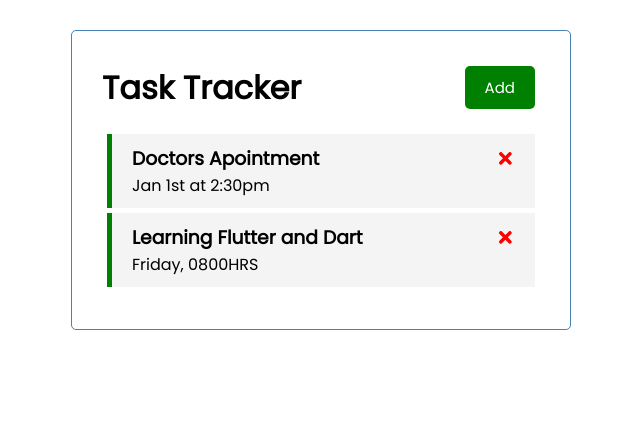
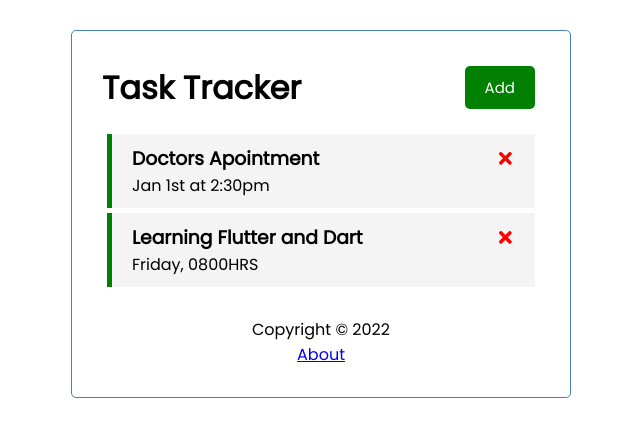
Before and after one commit to SteveOwago/Task-Tracker, a React (Create React App) app: page / in a window 1280 px wide. Shown: the top 436 px of the page, without its empty margins (319-959 px from the left). Built offline with nearby package versions, Linux system fonts and the light colour scheme; data requests are answered from the project's data file.

Commit message:
Adding footer

```diff
--- a/package.json
+++ b/package.json
@@ -10,6 +10,7 @@
     "react": "^17.0.2",
     "react-dom": "^17.0.2",
     "react-icons": "^4.3.1",
+    "react-router-dom": "^6.2.1",
     "react-scripts": "^3.0.1",
     "web-vitals": "^2.1.2"
   },
--- a/src/App.js
+++ b/src/App.js
@@ -3,6 +3,8 @@
 import Header from './components/Header'
 import Tasks from './components/Tasks';
 import AddTask from './components/AddTask';
+import Footer from './components/Footer';
+import About from './components/About';
 
 
 function App() {
@@ -87,6 +89,7 @@
         <div>
           <p>No Tasks Yet!</p>
         </div>}
+        <Footer/>
     </div>
   );
 }
--- /dev/null
+++ b/src/components/About.js
@@ -0,0 +1,12 @@
+import React from 'react';
+
+const About = () => {
+  return (
+      <div>
+         <h4>Version 1.0.0</h4>
+         <a href="/">Back</a>
+      </div>
+  )
+};
+
+export default About;
--- /dev/null
+++ b/src/components/Footer.js
@@ -0,0 +1,12 @@
+import React from 'react'
+
+const Footer = () => {
+  return (
+    <footer>
+        <p>Copyright &copy; 2022</p>
+        <a href="/about">About</a>
+    </footer>
+  )
+}
+
+export default Footer
--- a/src/components/Tasks.js
+++ b/src/components/Tasks.js
@@ -1,5 +1,5 @@
 import Task from './Task'
-import React, { useState }  from 'react';
+import React  from 'react';
 const Tasks = ({tasks, onDelete, onToggle}) => {
 
     return (
```
Also changed, not shown: 1 other file (tests, documents, lock files or other folders).
